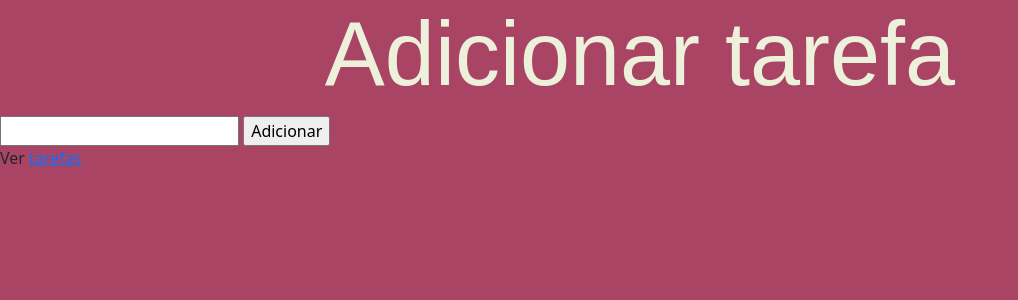
After one commit to Danilo-Xaxa/django_cs50w, a Django app: template aula3/tarefas/templates/tarefas/adicionar.html in a window 1280 px wide. The commit adds this page. Shown: the top 300 px of the page, without its empty margins (0-1018 px from the left). Run offline with Django 3.2, Linux system fonts and the light colour scheme; the template is opened without the code that fills it, so the values that code supplies are empty.

Commit message:
pagina adicionar e namespace collision evitado

```diff
--- a/aula3/ola/templates/ola/layout.html
+++ b/aula3/ola/templates/ola/layout.html
@@ -19,13 +19,13 @@
         text-align: center;
       }
 
-      .center {
+      /* .center {
         display: flex;
         justify-content: center;
         align-items: center;
         text-align: center;
         min-height: 100vh;
-      }
+      } */
     </style>
 </head>
 <body>
--- /dev/null
+++ b/aula3/tarefas/templates/tarefas/adicionar.html
@@ -0,0 +1,12 @@
+{% extends 'ola/layout.html' %}
+
+{% block title %} Adicionar {% endblock %}
+
+{% block body %}
+<h1>Adicionar tarefa</h1>
+<form >
+    <input type="text" name="tarefa">
+    <input type="submit" value="Adicionar">
+</form>
+<p>Ver <a href="{% url 'tarefas:index' %}">tarefas</a></p>
+{% endblock %}
--- a/aula3/tarefas/templates/tarefas/index.html
+++ b/aula3/tarefas/templates/tarefas/index.html
@@ -3,10 +3,10 @@
 {% block title %} Tarefas {% endblock %}
 
 {% block body %}
-    <h1>Suas tarefas</h1>
     <ul>
     {% for task in tasks %}
         <li>{{ task }}</li>
     {% endfor %}
     </ul>
+    <p>Adicionar uma <a href="{% url 'tarefas:adicionar' %}">nova tarefa</a></p>
 {% endblock %}
--- a/aula3/tarefas/urls.py
+++ b/aula3/tarefas/urls.py
@@ -1,6 +1,8 @@
 from django.urls import path
 from . import views
 
+app_name = "tarefas"
 urlpatterns = [
     path('', views.index, name='index'),
+    path('adicionar/', views.adicionar, name='adicionar'),
 ]
--- a/aula3/tarefas/views.py
+++ b/aula3/tarefas/views.py
@@ -1,7 +1,10 @@
 from django.shortcuts import render
 
-tasks = ["foo", "bar", "baz"]
 
 # Create your views here.
 def index(request):
+    tasks = ["foo", "bar", "baz"]
     return render(request, 'tarefas/index.html', {'tasks': tasks})
+
+def adicionar(request):
+    return render(request, 'tarefas/adicionar.html')
```
